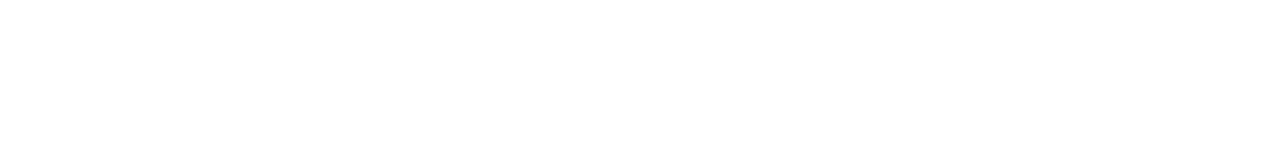
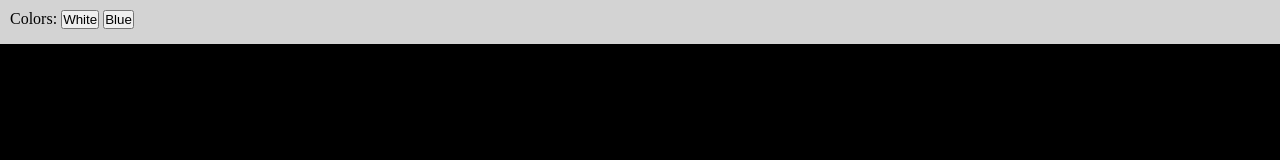
Before and after one commit to qkiczw/4weeksjs, a website: page 07 project - Drawing app/index.html in a window 1280 px wide. Drawn offline with Linux system fonts and the light colour scheme.

Commit message:
Add app structure and some styles.

```diff
--- a/07 project - Drawing app/index.html
+++ b/07 project - Drawing app/index.html
@@ -7,6 +7,16 @@
     <link rel="stylesheet" href="styles.css" />
   </head>
   <body>
+    <div class="app-container">
+      <div class="menu-container">
+        <span>Colors: </span>
+        <button class="btn-white">White</button>
+        <button class="btn-blue">Blue</button>
+      </div>
+      <div class="canvas-container">
+        <canvas class="canvas"> </canvas>
+      </div>
+    </div>
     <script src="script.js"></script>
   </body>
 </html>
--- a/07 project - Drawing app/styles.css
+++ b/07 project - Drawing app/styles.css
@@ -0,0 +1,21 @@
+* {
+  margin: 0;
+  padding: 0;
+}
+
+.app-container {
+  width: 100vw;
+  height: 100dvh;
+  background-color: gray;
+  overflow: hidden;
+}
+.menu-container {
+  padding: 10px;
+  background-color: lightgray;
+  height: 3dvh;
+}
+.canvas {
+  background-color: #000;
+  width: 100vw;
+  height: 95dvh;
+}
```
